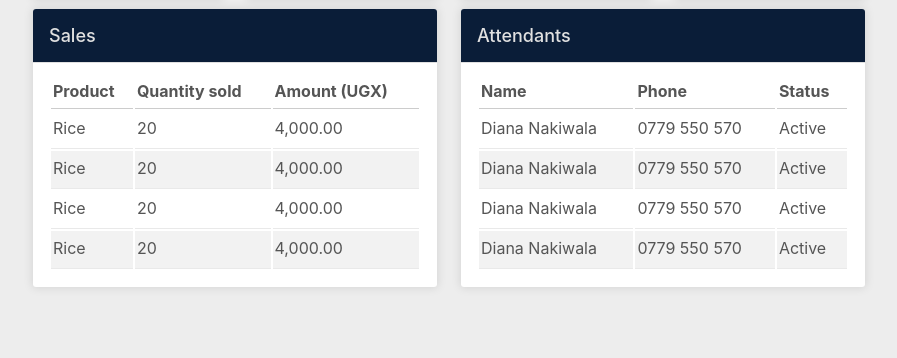
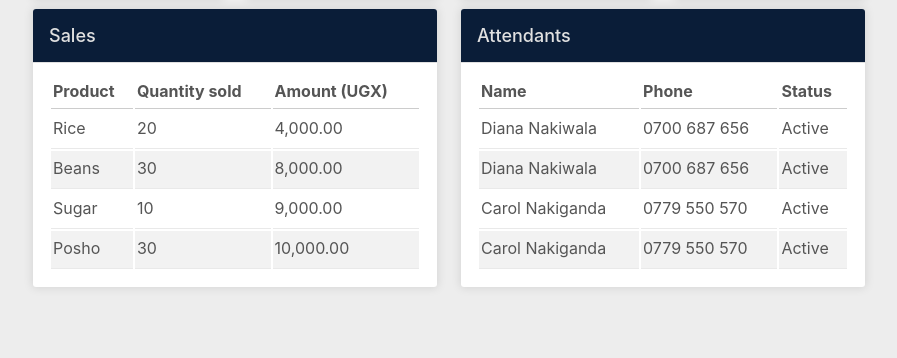
Before and after one commit to Dianawats/store-manager, a Python web app: template UI/templates/admin/index.html in a window 1280 px wide. Shown: the part 243-601 px from the top of the page, without its empty margins (196-1093 px from the left). Run offline with Jinja, Linux system fonts and the light colour scheme; the template is opened without the code that fills it, so the values that code supplies are empty.

Commit message:
update index file in admin folder[Finishes #161111730]

```diff
--- a/UI/templates/admin/index.html
+++ b/UI/templates/admin/index.html
@@ -118,21 +118,21 @@
 				    				</tr>
 
 				    				<tr>
-				    					<td>Rice</td>
-				    					<td>20</td>
-				    					<td>4,000.00</td>
+				    					<td>Beans</td>
+				    					<td>30</td>
+				    					<td>8,000.00</td>
 				    				</tr>
 
 				    				<tr>
-				    					<td>Rice</td>
-				    					<td>20</td>
-				    					<td>4,000.00</td>
+				    					<td>Sugar</td>
+				    					<td>10</td>
+				    					<td>9,000.00</td>
 				    				</tr>
 
 				    				<tr>
-				    					<td>Rice</td>
-				    					<td>20</td>
-				    					<td>4,000.00</td>
+				    					<td>Posho</td>
+				    					<td>30</td>
+				    					<td>10,000.00</td>
 				    				</tr>
 				    			</tbody>
 				    		</table>
@@ -157,24 +157,24 @@
 				    			<tbody>
 				    				<tr>
 				    					<td>Diana Nakiwala</td>
+				    					<td>0700 687 656</td>
+				    					<td>Active</td>
+				    				</tr>
+
+				    				<tr>
+				    					<td>Diana Nakiwala</td>
+				    					<td>0700 687 656</td>
+				    					<td>Active</td>
+				    				</tr>
+
+				    				<tr>
+				    					<td>Carol Nakiganda</td>
 				    					<td>0779 550 570</td>
 				    					<td>Active</td>
 				    				</tr>
 
 				    				<tr>
-				    					<td>Diana Nakiwala</td>
-				    					<td>0779 550 570</td>
-				    					<td>Active</td>
-				    				</tr>
-
-				    				<tr>
-				    					<td>Diana Nakiwala</td>
-				    					<td>0779 550 570</td>
-				    					<td>Active</td>
-				    				</tr>
-
-				    				<tr>
-				    					<td>Diana Nakiwala</td>
+				    					<td>Carol Nakiganda</td>
 				    					<td>0779 550 570</td>
 				    					<td>Active</td>
 				    				</tr>
```
